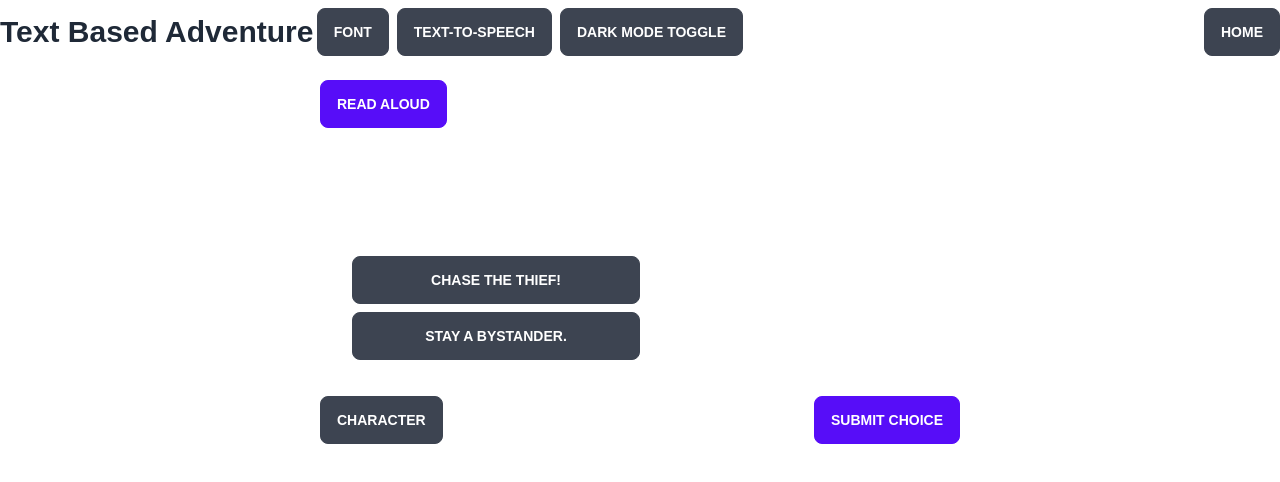
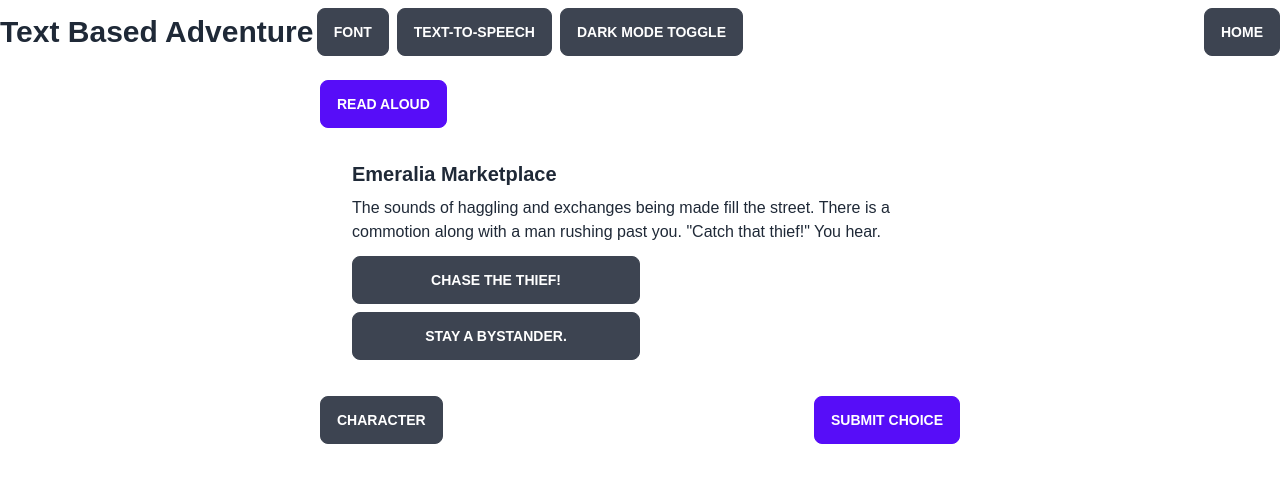
Before and after one commit to oponder2000/LiveLaughLove-2ndSemester, a Vue app in the folder Group-5-Live-Laugh-Love--main/app/: page /game in a window 1280 px wide. Shown: the top 482 px of the page. Built offline with nearby package versions, Linux system fonts and the light colour scheme; what theme-change would draw is missing.

Commit message:
Fixed bug preventing Story text from following the selected theme

```diff
--- a/Group-5-Live-Laugh-Love--main/app/src/components/StoryPanel.vue
+++ b/Group-5-Live-Laugh-Love--main/app/src/components/StoryPanel.vue
@@ -6,7 +6,7 @@ const props = defineProps<{ page: StoryPage }>();
 </script>
 
 <template>
-    <div :key="page.id" class="card w-1/2 bg-base-100 text-secondary-content mx-auto">
+    <div :key="page.id" class="card w-1/2 bg-base-100 mx-auto">
         <div class="card-body">
             <!-- Story Title -->
             <h2 class="card-title">{{ page.title }}</h2>
```
